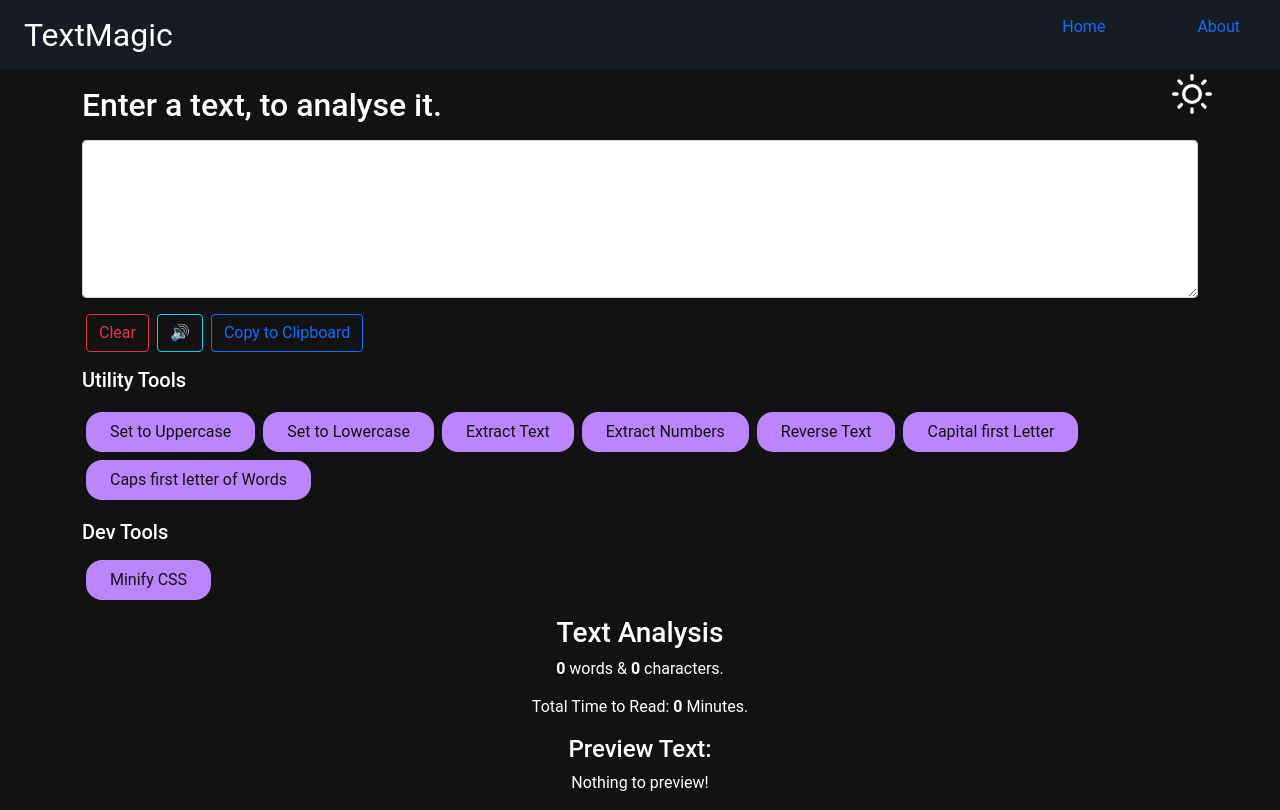
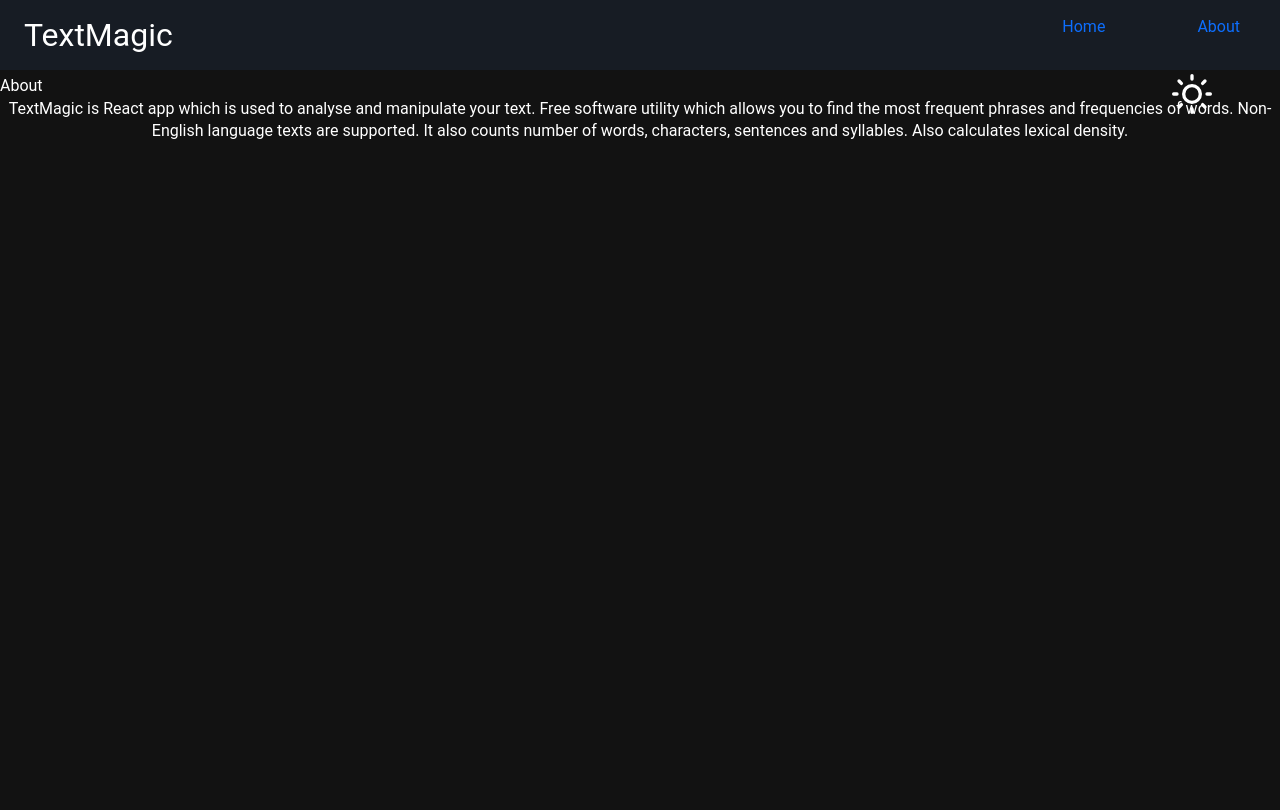
Before and after one commit to TheSGJ/TextMagic-React, a React (Create React App) app: page /about in a window 1280 px wide. Built offline with nearby package versions, Linux system fonts and the light colour scheme.

Commit message:
Used react-router-dom for no reloads.

```diff
--- a/package.json
+++ b/package.json
@@ -8,6 +8,7 @@
     "@testing-library/user-event": "^13.2.1",
     "react": "^18.0.0",
     "react-dom": "^18.0.0",
+    "react-router-dom": "^6.3.0",
     "react-scripts": "5.0.0",
     "styled-components": "^5.3.5",
     "web-vitals": "^2.1.0"
--- a/src/App.js
+++ b/src/App.js
@@ -1,24 +1,37 @@
 import "./App.css";
 import Navbar from "./components/Navbar";
 import Textform from "./components/Textform";
+import About from "./components/About";
 import { Toggle } from './components/Toggle';
 import { useDarkMode } from './styles/useDarkMode';
 import { GlobalStyles, lightTheme, darkTheme } from './styles/globalStyles';
 import { ThemeProvider } from 'styled-components';
+import {
+  BrowserRouter as Router,
+  Routes,
+  Route,
+} from "react-router-dom";
+
 
 function App() {
   const [ theme, toggleTheme ] = useDarkMode();
   const themeMode = theme === 'light' ? lightTheme : darkTheme;
   return (
-
-      <ThemeProvider theme={themeMode}>
+    <Router>
+    <ThemeProvider theme={themeMode}>
       <Navbar title="TextMagic"/>
         <GlobalStyles />
         <div className="container my-1">
         <Toggle theme={theme} toggleTheme={toggleTheme} />
         </div>
-        <Textform heading="Enter a text, to analyse it."/>
     </ThemeProvider>
+    <Routes>
+      <Route path="/" element={<Textform heading="Enter a text, to analyse it."/>} />
+      <Route path="/about" element={<About />}>
+      </Route>
+    </Routes>
+  </Router>
+
   );
 }
 
--- /dev/null
+++ b/src/components/About.js
@@ -0,0 +1,13 @@
+import React from 'react'
+
+export default function About() {
+  return (
+      <>
+      <div>About</div>
+      <p className="text-center">
+      TextMagic is React app which is used to analyse and manipulate your text.
+      Free software utility which allows you to find the most frequent phrases and frequencies of words. Non-English language texts are supported. It also counts number of words, characters, sentences and syllables. Also calculates lexical density.
+      </p>
+      </>
+  )
+}
--- a/src/components/Navbar.js
+++ b/src/components/Navbar.js
@@ -1,6 +1,8 @@
 import React from 'react';
 import PropTypes from 'prop-types';
+import { Link } from "react-router-dom";
 import "../styles/Navbar.css"
+
 export default function Navbar(props) {
   const showMenu = () => {
     const hamburger = document.querySelector(".hamburger");
@@ -23,13 +25,13 @@ export default function Navbar(props) {
 
   return (
     <nav className="navbar nav navbar-dark" style={{backgroundColor: '#171c24'}}>
-    <a href="/" className="nav-branding">{props.title}</a>
+    <Link to="/" className="nav-branding">{props.title}</Link>
     <ul className="nav-menu">
         <li className="nav-item">
-            <a className="nav-link" onClick={handleLinkClose}>Home</a>
+            <Link className="nav-link" to="/" onClick={handleLinkClose}>Home</Link>
         </li>
         <li className="nav-item">
-            <a className="nav-link" onClick={handleLinkClose}>About</a>
+            <Link className="nav-link" to="/about" onClick={handleLinkClose}>About</Link>
         </li>
     </ul>
     <div className="hamburger" onClick={showMenu}>
--- a/src/index.js
+++ b/src/index.js
@@ -1,15 +1,30 @@
 import React from 'react';
-import ReactDOM from 'react-dom';
+// import ReactDOM from 'react-dom';
 import './index.css';
 import App from './App';
 import reportWebVitals from './reportWebVitals';
+// import { render } from "react-dom";
+// import { BrowserRouter as Router} from "react-router-dom";
+import { createRoot } from 'react-dom/client';
+const container = document.getElementById('root');
+const root = createRoot(container); // createRoot(container!) if you use TypeScript
+root.render(<App tab="home" />);
 
-ReactDOM.render(
-  <React.StrictMode>
-    <App />
-  </React.StrictMode>,
-  document.getElementById('root')
-);
+//Alternate ways to render
+// render(
+//   <Router>
+//   <App />
+//   </Router>,
+//   document.getElementById('root')
+//   );
+
+  // ReactDOM.render(
+  //   <React.StrictMode>
+  //     <App />
+  //   </React.StrictMode>,
+  //   document.getElementById('root')
+  // );
+
 
 // If you want to start measuring performance in your app, pass a function
 // to log results (for example: reportWebVitals(console.log))
```
Also changed, not shown: 1 other file (tests, documents, lock files or other folders).
